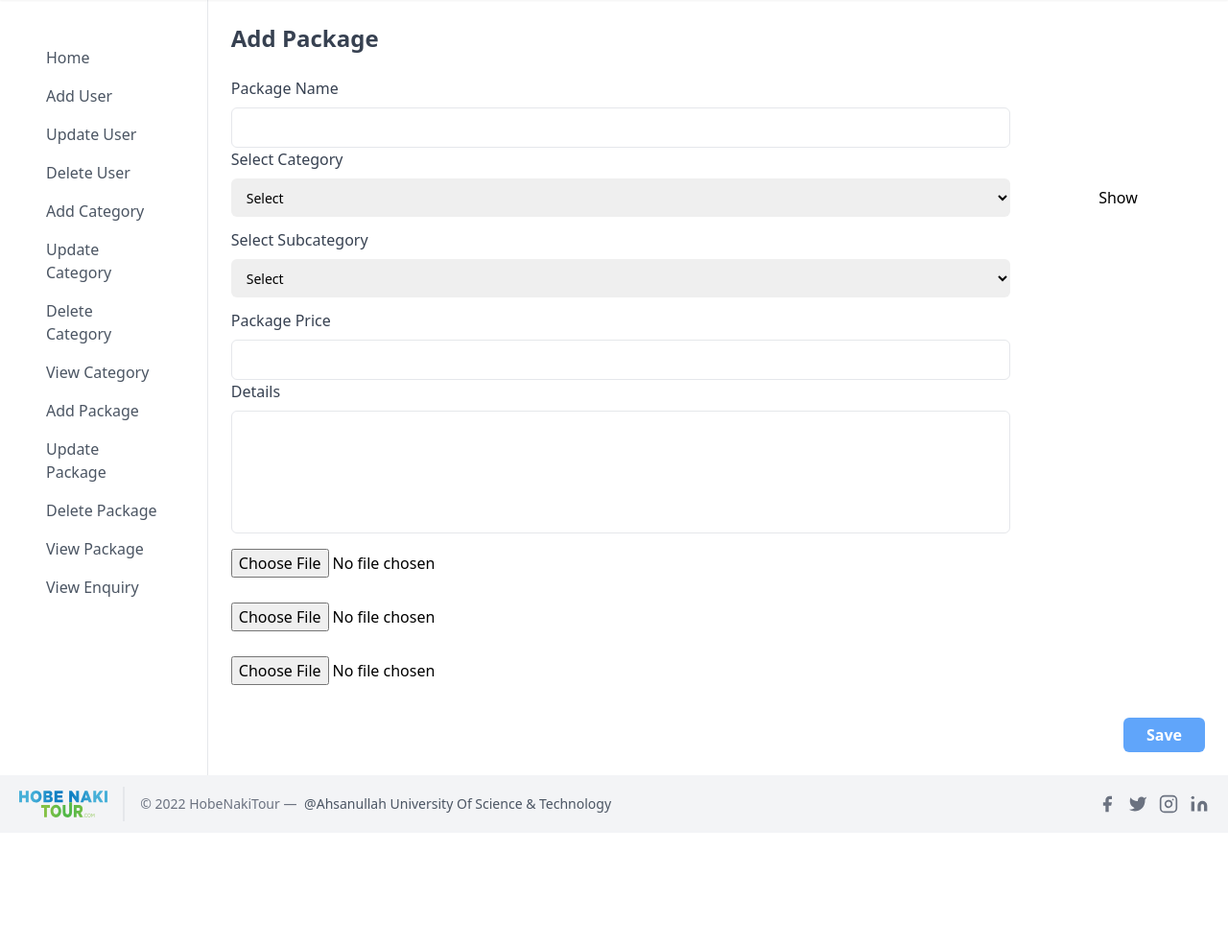
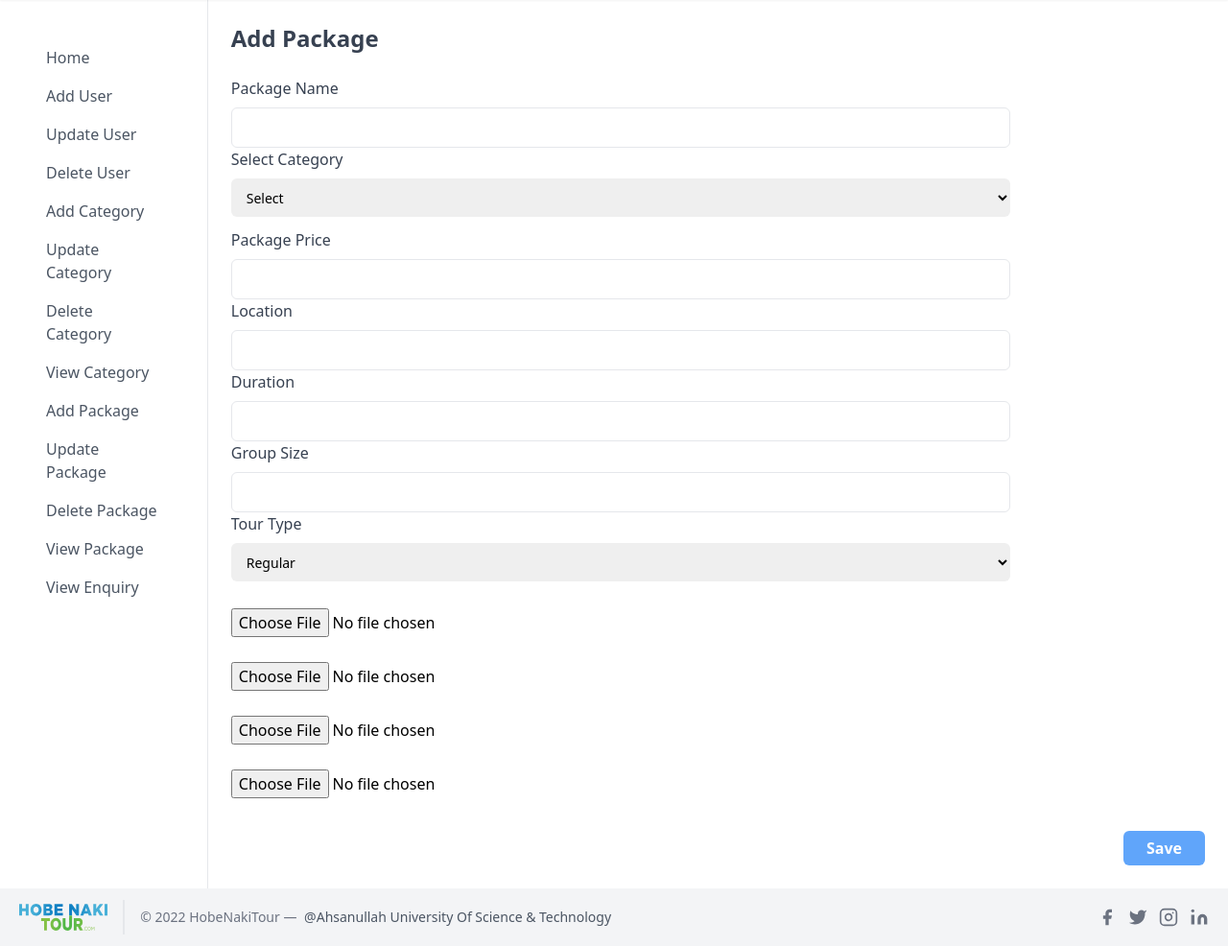
Before and after one commit to DDR13GIT/Hobe_Naki_Tour, a PHP site: page /Hobe_Naki_Tour/Admin/addPackage.php in a window 1280 px wide. Shown: the part 80-1066 px from the top of the page at 96% size. Before the commit the page ends 936 px from the top, so only its background shows below. Run offline with PHP 8.4, Linux system fonts and the light colour scheme; the visitor is signed in with stand-in values (Sample User, id 1); tables that the repository leaves empty or names only in its code hold one stand-in row (values such as "Sample post"); some libraries are stand-ins or nearby versions.

Commit message:
add package updated again

```diff
--- a/Admin/addPackage.php
+++ b/Admin/addPackage.php
@@ -29,7 +29,7 @@
 		<section class="p-6 w-full bg-grey  dark:bg-gray-500">
 			<h2 class="mb-6 text-2xl font-semibold text-gray-700 capitalize dark:text-white">Add Package</h2>
 
-			<form method="post">
+			<form method="post" enctype="multipart/form-data">
 				<div>
 					<label class=" text-gray-700 dark:text-gray-200" for="packageName">Package Name</label>
 					<input name="packageName" id="packageName" type="text" class="block w-4/5 px-4 py-2 mt-2 text-gray-700 bg-white border border-gray-200 rounded-md  dark:text-black dark:border-gray-600 focus:border-blue-400 focus:ring-blue-300 focus:ring-opacity-40 dark:focus:border-blue-300 focus:outline-none focus:ring">
@@ -39,7 +39,7 @@
 				<!-- <input id="emailAddress" type="email" class="block w-full px-4 py-2 mt-2 text-gray-700 bg-white border border-gray-200 rounded-md dark:bg-gray-800 dark:text-gray-300 dark:border-gray-600 focus:border-blue-400 focus:ring-blue-300 focus:ring-opacity-40 dark:focus:border-blue-300 focus:outline-none focus:ring"> -->
 
 				<div class="flex-1 hidden sm:block">
-					<label class="sr-only" for="location"> Location </label>
+
 
 					<select name="selectCategory" class="w-4/5 h-10 mt-2 mb-3 px-3 text-sm border-gray-200 rounded-md  focus:border-blue-400 focus:ring-blue-300 focus:ring-opacity-40 dark:focus:border-blue-300 focus:outline-none focus:ring" id="location">
 						<option value="">Select</option>
@@ -60,55 +60,59 @@
 						}
 						?>
 					</select>
-					<button name="showBTN" class="px-6 py-2 ml-16 justify-end leading-5 text-black  transition-colors duration-300 transform bg-white rounded-md hover:bg-grey">Show</button>
+
 				</div>
 
-				<label class="text-gray-700 dark:text-gray-200" for="selectCategory">Select Subcategory </label>
-				<!-- <input id="emailAddress" type="email" class="block w-full px-4 py-2 mt-2 text-gray-700 bg-white border border-gray-200 rounded-md dark:bg-gray-800 dark:text-gray-300 dark:border-gray-600 focus:border-blue-400 focus:ring-blue-300 focus:ring-opacity-40 dark:focus:border-blue-300 focus:outline-none focus:ring"> -->
 
-				<div class="flex-1 hidden sm:block">
-					<label class="sr-only" for="location"> Location </label>
-
-					<select name="selectSubCategory" class="w-4/5 h-10 mt-2 mb-3 px-3 text-sm border-gray-200 rounded-md  focus:border-blue-400 focus:ring-blue-300 focus:ring-opacity-40 dark:focus:border-blue-300 focus:outline-none focus:ring" id="location">
-						<option value="">Select</option>
-
-						<?php
-						$cn = makeconnection();
-						$s = "select * from subcategory";
-						$result = mysqli_query($cn, $s);
-						$r = mysqli_num_rows($result);
-						//echo $r;
-
-						while ($data = mysqli_fetch_array($result)) {
-							if (isset($_POST["showBTN"])) {
-								if ($data[2] == $_POST["selectCategory"]) {
-									echo "<option value=$data[0] >$data[1]</option>";
-								} else {
-									//	echo "<option value=$data[0]>$data[1]</option>";
-								}
-							}
-						}
-						?>
-					</select>
-
-				</div>
 
 				<div>
 					<label class=" text-gray-700 dark:text-gray-200" for="packagePrice">Package Price</label>
 					<input name="packagePrice" id="packagePrice" type="text" class="block w-4/5 px-4 py-2 mt-2 text-black bg-white border border-gray-200 rounded-md  dark:text-gray-300 dark:border-gray-600 focus:border-blue-400 focus:ring-blue-300 focus:ring-opacity-40 dark:focus:border-blue-300 focus:outline-none focus:ring">
 				</div>
+<!--
+				<label class="text-gray-700 dark:text-gray-200" for="details">Details</label>
+				<input name="detail" id="details" type="text" class="block w-4/5 h-32 px-4 py-2 mt-2  text-black bg-white border border-gray-200 rounded-md  dark:text-black dark:border-gray-600 focus:border-blue-400 focus:ring-blue-300 focus:ring-opacity-40 dark:focus:border-blue-300 focus:outline-none focus:ring"> -->
 
-				<label class="text-gray-700 dark:text-gray-200" for="details">Details</label>
-				<input name="detail" id="details" type="text" class="block w-4/5 h-32 px-4 py-2 mt-2  text-black bg-white border border-gray-200 rounded-md  dark:text-black dark:border-gray-600 focus:border-blue-400 focus:ring-blue-300 focus:ring-opacity-40 dark:focus:border-blue-300 focus:outline-none focus:ring">
+				<div>
+					<label class=" text-gray-700 dark:text-gray-200" for="packageName">Location</label>
+					<input name="location" id="location" type="text" class="block w-4/5 px-4 py-2 mt-2 text-gray-700 bg-white border border-gray-200 rounded-md  dark:text-black dark:border-gray-600 focus:border-blue-400 focus:ring-blue-300 focus:ring-opacity-40 dark:focus:border-blue-300 focus:outline-none focus:ring">
+				</div>
+
+
+				<div>
+					<label class=" text-gray-700 dark:text-gray-200" for="packageName">Duration</label>
+					<input name="duration" id="duration" type="text" class="block w-4/5 px-4 py-2 mt-2 text-gray-700 bg-white border border-gray-200 rounded-md  dark:text-black dark:border-gray-600 focus:border-blue-400 focus:ring-blue-300 focus:ring-opacity-40 dark:focus:border-blue-300 focus:outline-none focus:ring">
+				</div>
+				<div>
+					<label class=" text-gray-700 dark:text-gray-200" for="packageName">Group Size</label>
+					<input name="groupSize" id="duration" type="text" class="block w-4/5 px-4 py-2 mt-2 text-gray-700 bg-white border border-gray-200 rounded-md  dark:text-black dark:border-gray-600 focus:border-blue-400 focus:ring-blue-300 focus:ring-opacity-40 dark:focus:border-blue-300 focus:outline-none focus:ring">
+				</div>
+
+
+				<label class="text-gray-700 dark:text-gray-200" for="selectCategory">Tour Type</label>
+				<div class="flex-1 hidden sm:block">
+
+					<select name="tourType" class="w-4/5 h-10 mt-2 mb-3 px-3 text-sm border-gray-200 rounded-md  focus:border-blue-400 focus:ring-blue-300 focus:ring-opacity-40 dark:focus:border-blue-300 focus:outline-none focus:ring" id="location">
+						<option value="Regular">Regular</option>
+						<option value="Premium">Premium</option>
+
+
+					</select>
+
+				</div>
+
 
 				<div class="h-10 mt-4">
-					<input type="file" class="hide_file  dark:text-gray-200 ">
+					<input type="file" class="hide_file  dark:text-gray-200 " name="t4">
 				</div>
 				<div class="h-10 mt-4">
-					<input type="file" class="hide_file  dark:text-gray-200 ">
+					<input type="file" class="hide_file  dark:text-gray-200 "name="t5">
 				</div>
 				<div class="h-10 mt-4">
-					<input type="file" class="hide_file  dark:text-gray-200 ">
+					<input type="file" class="hide_file  dark:text-gray-200 "name="t6">
+				</div>
+				<div class="h-10 mt-4">
+					<input type="file" class="hide_file  dark:text-gray-200 "name="t7">
 				</div>
 
 				<div class="flex justify-end mt-6">
@@ -118,16 +122,60 @@
 		</section>
 	</section>
 
+	<?php
+	if (isset($_POST["saveBTN"])&& isset($_FILES['t4'])) {
+	// echo "hello";
+	// 	echo "<pre>";
+	// print_r($_FILES['t4']);
+	// echo "</pre>";
+
+	$img_name = $_FILES['t4']['name'];
+	$img_size = $_FILES['t4']['size'];
+	$tmp_name = $_FILES['t4']['tmp_name'];
+	$error = $_FILES['t4']['error'];
+
+
+	if ($error === 0) {
+		if ($img_size > 170000) {
+			$em = "Sorry, your file is too large.";
+
+		}else {
+			$img_ex = pathinfo($img_name, PATHINFO_EXTENSION);
+			$img_ex_lc = strtolower($img_ex);
+
+			 $allowed_exs = array("jpg", "jpeg", "png");
+
+			if (in_array($img_ex_lc, $allowed_exs)) {
+				$new_img_name =$img_ex_lc;
+			// 	$img_upload_path = 'uploads/'.$new_img_name;
+			//	move_uploaded_file($tmp_name, $img_upload_path);
 
 
 
 
-	<?php
-	if (isset($_POST["saveBTN"])) {
-		$cn = makeconnection();
-		$f1 = 0;
-		$f2 = 0;
-		$f3 = 0;
+				$s = "insert into package(packname,category,packprice,location,duration,groupsize,tourtype,pic1,pic2,pic3,coverpic)
+    values('" . $_POST["packageName"] . "','" . $_POST["selectCategory"] .  "','" . $_POST["packagePrice"] . "','" .$_POST["location"] . "','" .$_POST["duration"] . "','" .$_POST["groupSize"] . "','".$_POST["tourType"] . "','" . $new_img_name  . "')";
+		mysqli_query($cn, $s);
+		mysqli_close($cn);
+		echo "<script>alert('Record Save');</script>";
+
+			}
+		}
+	}
+	}
+
+
+
+
+
+
+
+
+
+		// $cn = makeconnection();
+		// $f1 = 0;
+		// $f2 = 0;
+		// $f3 = 0;
 
 		// $target_dir = "packimages/";
 		// //t4
@@ -253,12 +301,12 @@
 		// 	if($f1>0&& $f2>0&&$f3>0)
 		// 	{
 
-		$s = "insert into package(packname,category,subcategory,packprice,detail)
-    values('" . $_POST["packageName"] . "','" . $_POST["selectCategory"] . "','" . $_POST["selectSubCategory"] . "','" . $_POST["packagePrice"] . "','" . $_POST["detail"] . "')";
-		mysqli_query($cn, $s);
-		mysqli_close($cn);
-		echo "<script>alert('Record Save');</script>";
-	}
+	// 	$s = "insert into package(packname,category,subcategory,packprice,detail)
+    // values('" . $_POST["packageName"] . "','" . $_POST["selectCategory"] . "','" . $_POST["selectSubCategory"] . "','" . $_POST["packagePrice"] . "','" . $_POST["detail"] . "')";
+	// 	mysqli_query($cn, $s);
+	// 	mysqli_close($cn);
+	// 	echo "<script>alert('Record Save');</script>";
+	// }
 
 
 
```
